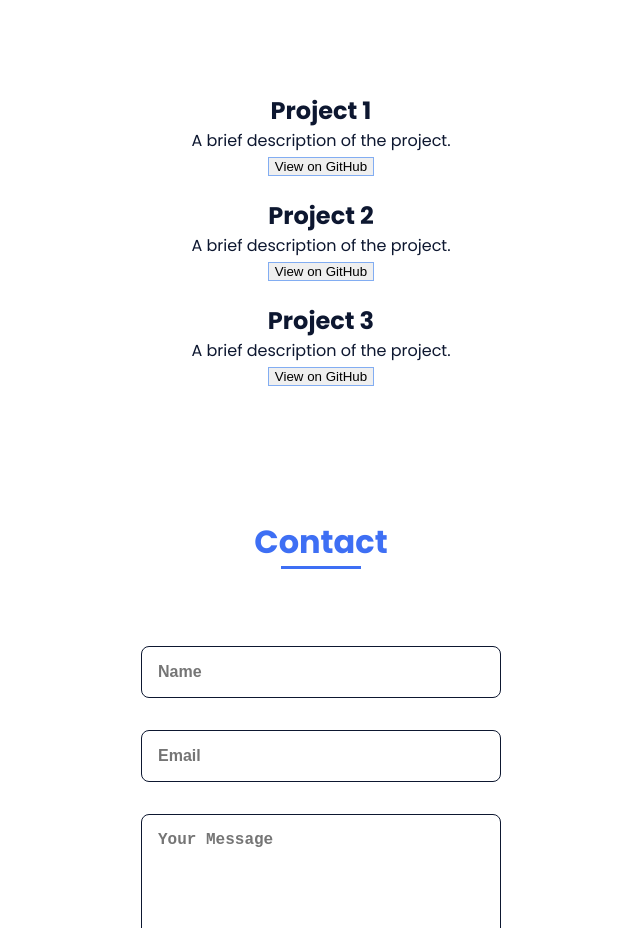
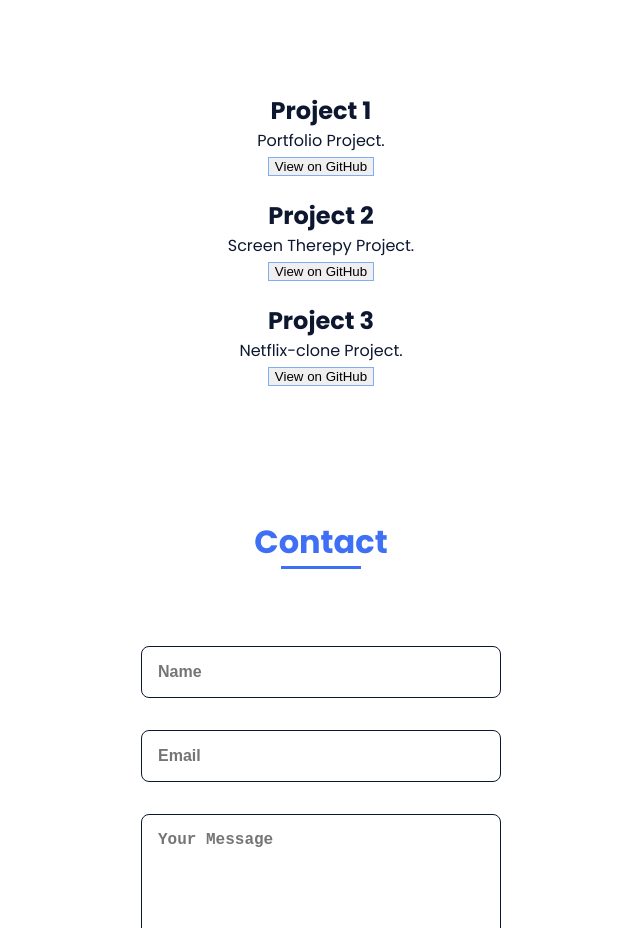
Before and after one commit to Shyamsundar0077/shyam-portfolio, a plain HTML site: page index.html in a window 1280 px wide. Shown: the part 1800-2728 px from the top of the page, without its empty margins (319-959 px from the left). Drawn offline with nearby package versions, Linux system fonts and the light colour scheme; a script that the page names is missing.

Commit message:
Update index.html
updated projects decriptions into project names

```diff
--- a/index.html
+++ b/index.html
@@ -129,19 +129,19 @@
 <div class="projects" style="display: flex; justify-content: center; align-items: center; flex-direction: column; gap: 20px;">
     <div class="project-content project-name">
         <h2>Project 1</h2>
-        <p>A brief description of the project.</p>
+        <p>Portfolio Project.</p>
         <button class="blueBorder" onclick="window.open('https://github.com/Shyamsundar0077/shyam-portfolio', '_blank')">View on GitHub</button>
     </div>
 
     <div class="project-content project-name">
         <h2>Project 2</h2>
-        <p>A brief description of the project.</p>
+        <p>Screen Therepy Project.</p>
         <button class="blueBorder" onclick="window.open('https://github.com/Shyamsundar0077/therepy-website', '_blank')">View on GitHub</button>
     </div>
 
     <div class="project-content project-name">
         <h2>Project 3</h2>
-        <p>A brief description of the project.</p>
+        <p>Netflix-clone Project.</p>
         <button class="blueBorder" onclick="window.open('https://github.com/Shyamsundar0077/netflix-clone', '_blank')">View on GitHub</button>
     </div>
 </div>
```
